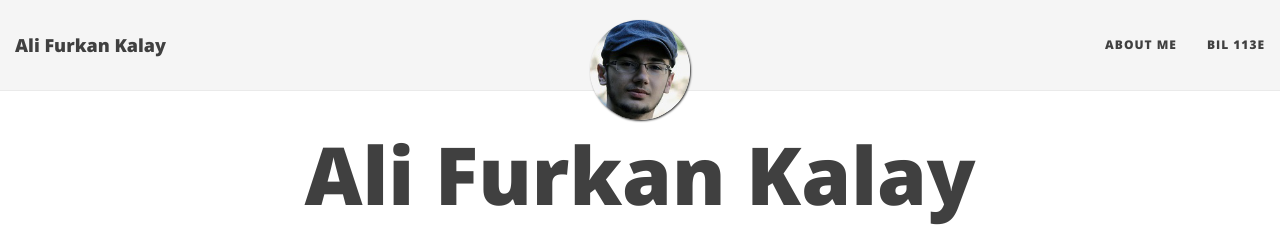
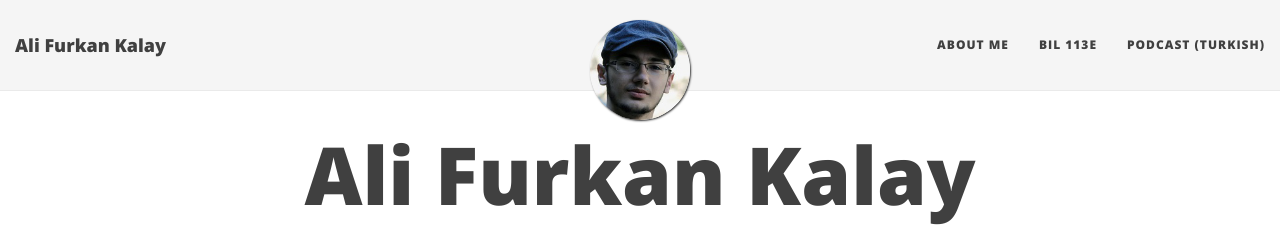
Before and after one commit to alfurka/alfurka.github.io, a Jekyll site: the page built from index.html, in a window 1280 px wide. Shown: the top 230 px of the page. Built offline with Jekyll 4.4.1, drawn with Linux system fonts in a browser that asks for light colours; nearby versions of some CDN libraries; the list of posts is cut into pages by our own code.

Commit message:
podcast link

```diff
--- a/_config.yml
+++ b/_config.yml
@@ -25,6 +25,7 @@ description: My personal web page
 navbar-links:
   About Me: "https://alfurka.github.io/2018-03-02-first-post/"
   BIL 113E: "http://itueconomics.github.io/bil113e/"
+  Podcast (Turkish): "https://cahilhoca.com/"
 #  Resources:
 #    - Beautiful Jekyll: "http://deanattali.com/beautiful-jekyll/"
 #    - Learn markdown: "http://www.markdowntutorial.com/"
```
